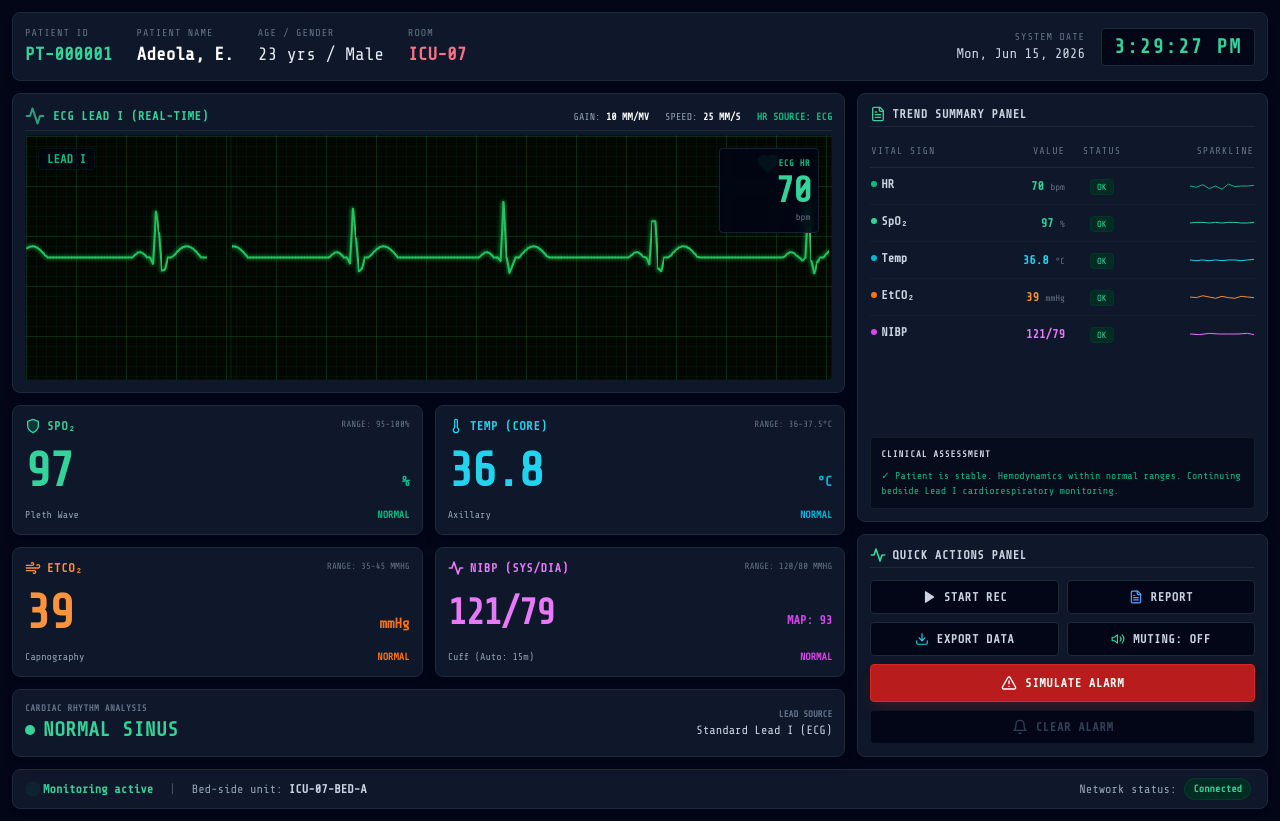
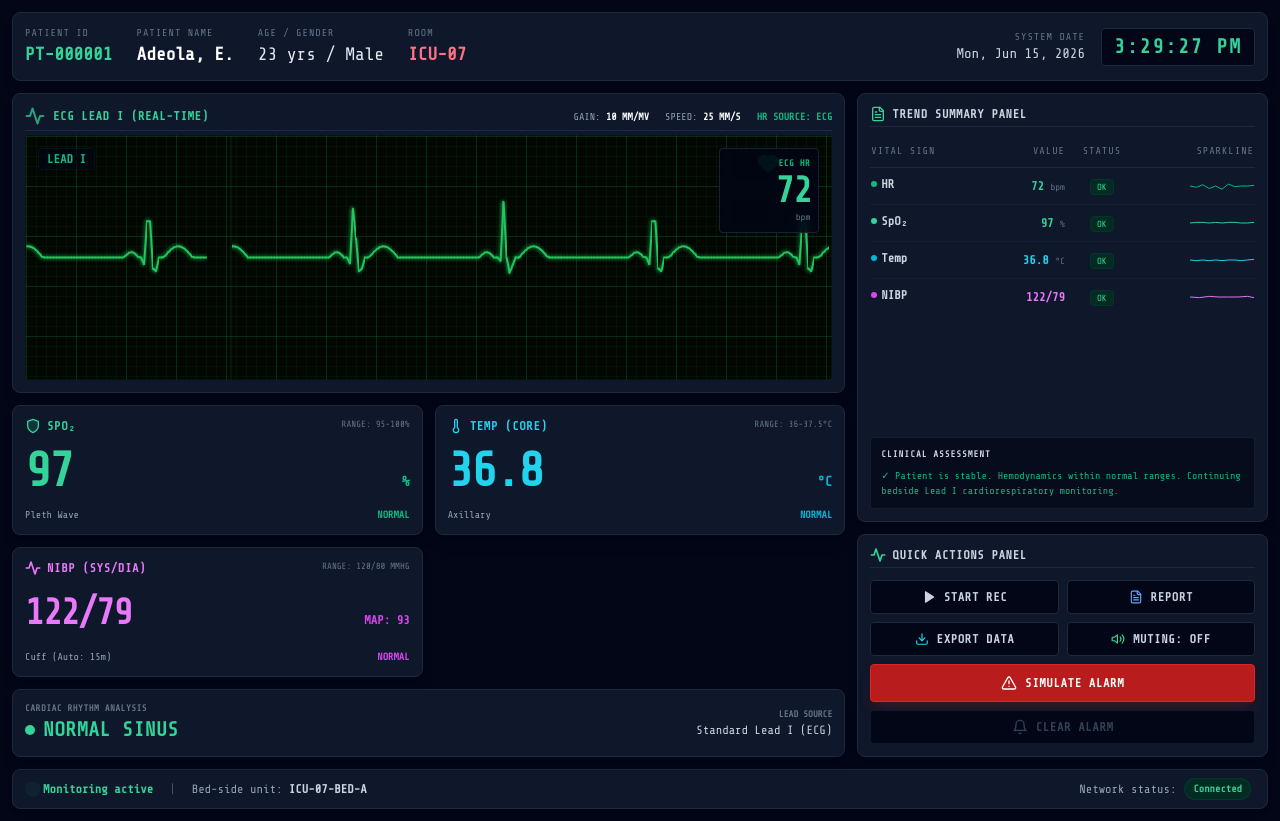
Before and after one commit to Dele0-code/patient-monitor-app, a React (Vite) app: page / in a window 1280 px wide. Built offline with nearby package versions, Linux system fonts and the light colour scheme.

Commit message:
Removed ETCO2

```diff
--- a/src/PatientMonitor.jsx
+++ b/src/PatientMonitor.jsx
@@ -113,7 +113,6 @@ export default function PatientMonitor() {
   const [heartRate, setHeartRate] = useState(72);
   const [spo2, setSpo2] = useState(98);
   const [temp, setTemp] = useState(36.8);
-  const [etco2, setEtco2] = useState(38);
   const [nibpSys, setNibpSys] = useState(120);
   const [nibpDia, setNibpDia] = useState(80);
   const [arrhythmia, setArrhythmia] = useState('Normal Sinus');
@@ -197,7 +196,6 @@ export default function PatientMonitor() {
         if (alarmType === 'V-TACH') {
           setHeartRate(prev => Math.min(175, Math.max(155, Math.round(prev + getVariation(-3, 3)))));
           setSpo2(prev => Math.max(91, Math.min(94, Math.round(prev + getVariation(-0.5, 0.5)))));
-          setEtco2(prev => Math.max(30, Math.min(34, Math.round(prev + getVariation(-1, 1)))));
           setTemp(prev => Math.max(36.4, Math.min(37.0, parseFloat((prev + getVariation(-0.05, 0.05)).toFixed(1)))));
           setNibpSys(prev => Math.max(85, Math.min(95, Math.round(prev + getVariation(-2, 2)))));
           setNibpDia(prev => Math.max(50, Math.min(58, Math.round(prev + getVariation(-1, 1)))));
@@ -205,7 +203,6 @@ export default function PatientMonitor() {
         } else if (alarmType === 'HYPOXIA') {
           setHeartRate(prev => Math.min(125, Math.max(105, Math.round(prev + getVariation(-2, 2)))));
           setSpo2(prev => Math.max(84, Math.min(88, Math.round(prev + getVariation(-1, 1)))));
-          setEtco2(prev => Math.max(45, Math.min(50, Math.round(prev + getVariation(-1, 1)))));
           setTemp(prev => Math.max(36.5, Math.min(37.2, parseFloat((prev + getVariation(-0.05, 0.05)).toFixed(1)))));
           setNibpSys(prev => Math.max(130, Math.min(145, Math.round(prev + getVariation(-3, 3)))));
           setNibpDia(prev => Math.max(85, Math.min(95, Math.round(prev + getVariation(-2, 2)))));
@@ -213,7 +210,6 @@ export default function PatientMonitor() {
         } else if (alarmType === 'FEVER') {
           setHeartRate(prev => Math.min(115, Math.max(100, Math.round(prev + getVariation(-2, 2)))));
           setSpo2(prev => Math.max(95, Math.min(97, Math.round(prev + getVariation(-0.5, 0.5)))));
-          setEtco2(prev => Math.max(42, Math.min(46, Math.round(prev + getVariation(-1, 1)))));
           setTemp(prev => Math.min(39.7, Math.max(39.1, parseFloat((prev + getVariation(-0.1, 0.1)).toFixed(1)))));
           setNibpSys(prev => Math.max(118, Math.min(128, Math.round(prev + getVariation(-2, 2)))));
           setNibpDia(prev => Math.max(76, Math.min(84, Math.round(prev + getVariation(-1, 1)))));
@@ -235,10 +231,6 @@ export default function PatientMonitor() {
         setTemp(prev => {
           const change = getVariation(-0.05, 0.05);
           return Math.min(37.4, Math.max(36.2, parseFloat((prev + change).toFixed(1))));
-        });
-        setEtco2(prev => {
-          const change = Math.round(getVariation(-1, 1.5));
-          return Math.min(42, Math.max(35, prev + change));
         });
         setNibpSys(prev => {
           const change = Math.round(getVariation(-2, 2));
@@ -262,7 +254,6 @@ export default function PatientMonitor() {
         hr: hrRef.current,
         spo2,
         temp,
-        etco2,
         nibp: `${nibpSys}/${nibpDia}`,
         arrhythmia,
         alarm: alarmActive ? alarmType : 'NONE'
@@ -282,7 +273,7 @@ export default function PatientMonitor() {
     }, 2000);
 
     return () => clearInterval(interval);
-  }, [spo2, temp, etco2, nibpSys, nibpDia, arrhythmia, alarmActive, alarmType, isRecording]);
+  }, [spo2, temp, nibpSys, nibpDia, arrhythmia, alarmActive, alarmType, isRecording]);
 
   // Live ticking clock (every 1 second)
   useEffect(() => {
@@ -485,7 +476,6 @@ export default function PatientMonitor() {
     setHeartRate(72);
     setSpo2(98);
     setTemp(36.8);
-    setEtco2(38);
     setNibpSys(120);
     setNibpDia(80);
     setArrhythmia('Normal Sinus');
@@ -503,7 +493,6 @@ export default function PatientMonitor() {
           hr: 70 + Math.round(Math.random() * 5),
           spo2: 98 + (Math.random() > 0.7 ? -1 : 0),
           temp: 36.7 + parseFloat((Math.random() * 0.2).toFixed(1)),
-          etco2: 37 + Math.round(Math.random() * 2),
           nibp: '121/79',
           arrhythmia: 'Normal Sinus',
           alarm: 'NONE'
@@ -511,11 +500,11 @@ export default function PatientMonitor() {
       });
     }
 
-    const headers = ['Timestamp', 'Heart Rate (BPM)', 'SpO2 (%)', 'Temp (C)', 'EtCO2 (mmHg)', 'NIBP (mmHg)', 'Rhythm', 'Alarm Status'];
+    const headers = ['Timestamp', 'Heart Rate (BPM)', 'SpO2 (%)', 'Temp (C)', 'NIBP (mmHg)', 'Rhythm', 'Alarm Status'];
     const csvRows = [
       headers.join(','),
       ...dataToExport.map(row =>
-        `"${row.time}",${row.hr},${row.spo2},${row.temp},${row.etco2},"${row.nibp}","${row.arrhythmia}","${row.alarm}"`
+        `"${row.time}",${row.hr},${row.spo2},${row.temp},"${row.nibp}","${row.arrhythmia}","${row.alarm}"`
       )
     ];
 
@@ -549,7 +538,6 @@ export default function PatientMonitor() {
   const hrAlert = heartRate > 100 || heartRate < 55;
   const spo2Alert = spo2 < 95;
   const tempAlert = temp > 37.8 || temp < 35.8;
-  const etco2Alert = etco2 > 45 || etco2 < 34;
   const nibpAlert = nibpSys > 140 || nibpSys < 90 || nibpDia > 90 || nibpDia < 55;
   const rhythmAlert = arrhythmia !== 'Normal Sinus';
 
@@ -707,33 +695,6 @@ export default function PatientMonitor() {
               </div>
             </div>
 
-            {/* EtCO2 Card (Orange) */}
-            <div className={`border rounded-lg p-3 relative flex flex-col justify-between shadow-lg h-[130px] transition-all duration-300 ${
-              etco2Alert
-                ? 'bg-red-950/20 border-red-500 shadow-red-950/30'
-                : 'bg-slate-900 border-slate-800'
-            }`}>
-              <div className="flex justify-between items-start">
-                <div className="text-orange-400 text-xs font-bold uppercase tracking-wider flex items-center gap-1.5">
-                  <WindIcon className="w-4 h-4" />
-                  EtCO₂
-                </div>
-                <span className="text-[9px] text-slate-500 uppercase">Range: 35-45 mmHg</span>
-              </div>
-              <div className="flex items-baseline justify-between">
-                <span className={`text-5xl font-extrabold tracking-tighter ${etco2Alert ? 'text-red-500 animate-pulse' : 'text-orange-400'}`}>
-                  {etco2}
-                </span>
-                <span className="text-orange-500 text-sm font-semibold">mmHg</span>
-              </div>
-              <div className="flex justify-between items-center text-[10px] text-slate-400">
-                <span>Capnography</span>
-                <span className={etco2Alert ? 'text-red-400 font-bold' : 'text-orange-500 font-bold'}>
-                  {etco2Alert ? 'OUT OF RANGE' : 'NORMAL'}
-                </span>
-              </div>
-            </div>
-
             {/* NIBP Card (Purple) */}
             <div className={`border rounded-lg p-3 relative flex flex-col justify-between shadow-lg h-[130px] transition-all duration-300 ${
               nibpAlert
@@ -865,29 +826,6 @@ export default function PatientMonitor() {
                       <svg className="w-16 h-5 inline-block text-cyan-400" viewBox="0 0 100 20">
                         <path
                           d={`M 0 10 L 10 11 L 20 10 L 30 11 L 40 10 L 50 ${temp > 38 ? 2 : 11} L 60 ${temp > 38 ? 1 : 10} L 70 10 L 80 11 L 90 10 L 100 9`}
-                          fill="none"
-                          stroke="currentColor"
-                          strokeWidth="1.5"
-                          strokeLinecap="round"
-                        />
-                      </svg>
-                    </td>
-                  </tr>
-                  {/* EtCO2 row */}
-                  <tr>
-                    <td className="py-2 text-slate-300 font-semibold flex items-center gap-1">
-                      <span className="h-1.5 w-1.5 rounded-full bg-orange-500"></span> EtCO₂
-                    </td>
-                    <td className="py-2 text-right font-bold text-orange-400">{etco2} <span className="text-[9px] text-slate-500 font-normal">mmHg</span></td>
-                    <td className="py-2 text-center">
-                      <span className={`px-1.5 py-0.5 rounded text-[9px] ${etco2Alert ? 'bg-red-950 text-red-400 border border-red-900/40' : 'bg-emerald-950 text-emerald-400 border border-emerald-900/30'}`}>
-                        {etco2Alert ? 'ALERT' : 'OK'}
-                      </span>
-                    </td>
-                    <td className="py-2 text-right">
-                      <svg className="w-16 h-5 inline-block text-orange-400" viewBox="0 0 100 20">
-                        <path
-                          d="M 0 10 L 10 11 L 20 8 L 30 10 L 40 12 L 50 9 L 60 11 L 70 12 L 80 9 L 90 10 L 100 11"
                           fill="none"
                           stroke="currentColor"
                           strokeWidth="1.5"
@@ -1061,7 +999,6 @@ export default function PatientMonitor() {
                   <p className="text-slate-200"><b className="text-white">Heart Rate:</b> {heartRate} bpm</p>
                   <p className="text-slate-200"><b className="text-white">SpO₂ Level:</b> {spo2}%</p>
                   <p className="text-slate-200"><b className="text-white">Temperature:</b> {temp}°C</p>
-                  <p className="text-slate-200"><b className="text-white">EtCO₂:</b> {etco2} mmHg</p>
                   <p className="text-slate-200"><b className="text-white">Blood Press:</b> {nibpSys}/{nibpDia} mmHg</p>
                 </div>
               </div>
@@ -1076,7 +1013,7 @@ export default function PatientMonitor() {
                       </p>
                     ) : (
                       <p className="text-slate-300 leading-relaxed">
-                        Continuous Lead I ECG shows normal P-Q-R-S-T morphology representing synchronized sinus depolarization. Oxygen saturation (SpO2) and end-tidal CO2 levels are stable, reflecting normal respiratory efficiency. Temperature and arterial blood pressures are well controlled. No acute arrhythmias detected.
+                        Continuous Lead I ECG shows normal P-Q-R-S-T morphology representing synchronized sinus depolarization. Oxygen saturation (SpO2) levels are stable, reflecting normal respiratory efficiency. Temperature and arterial blood pressures are well controlled. No acute arrhythmias detected.
                       </p>
                     )}
                   </div>
```
Also changed, not shown: 1 other file (tests, documents, lock files or other folders).
